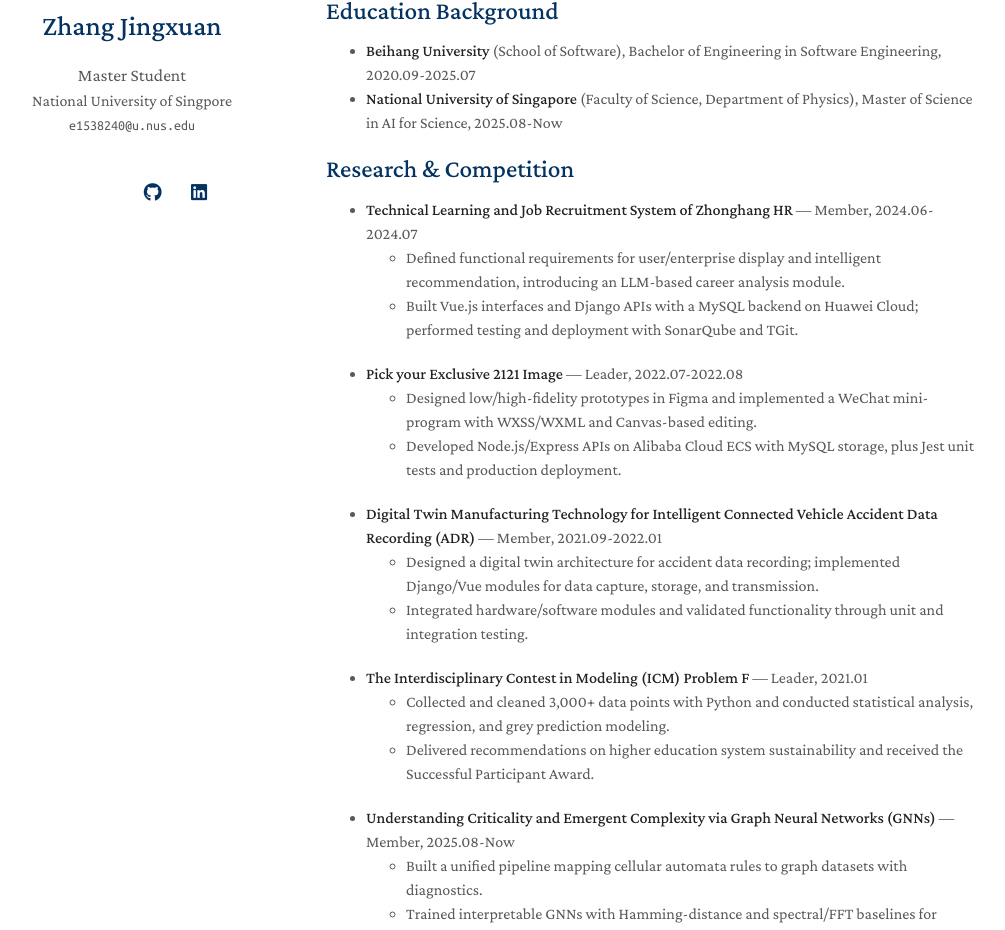
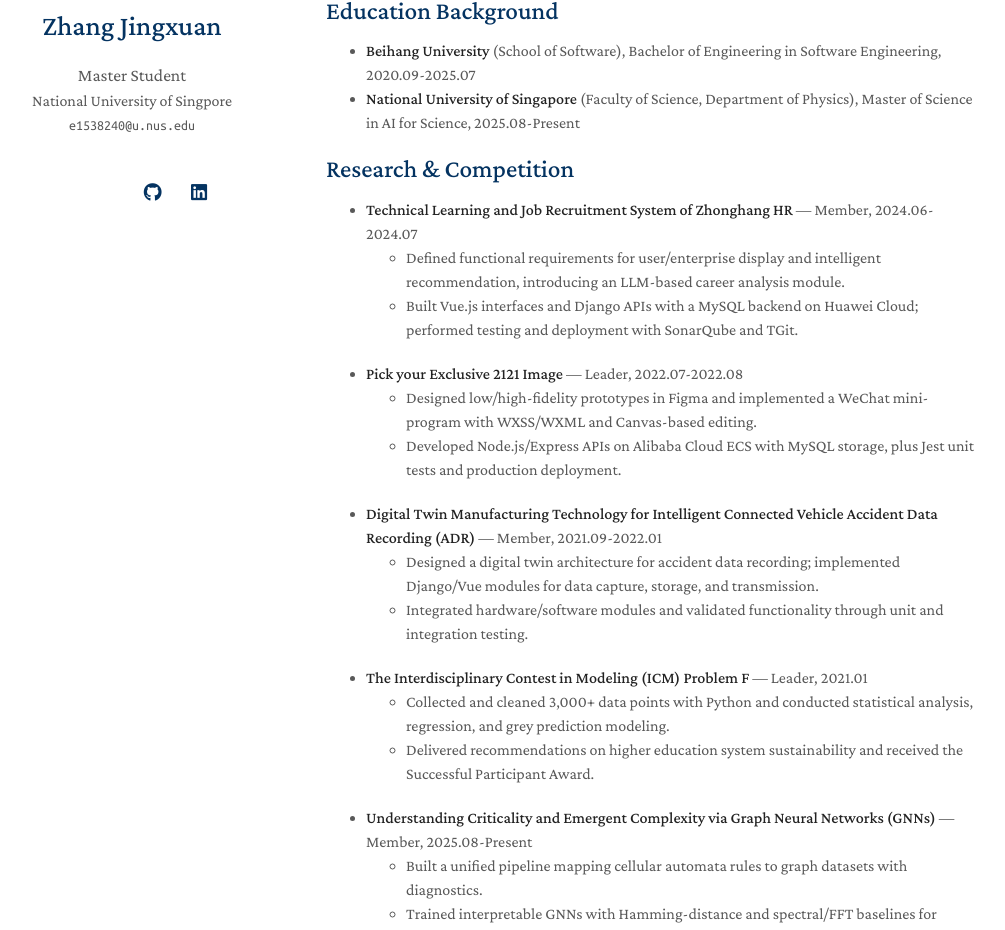
Before and after one commit to Yo1ogreyZz/Yo1ogreyZz.github.io, a Jekyll site: the page built from index.md, in a window 1280 px wide and 1400 px high. Shown: the part 204-1134 px from the top of the window, without its empty margins (144-1149 px from the left). Built offline with Jekyll 4.4.1, drawn with Linux system fonts in a browser that asks for light colours; a style sheet for code colours, icons or effects is not loaded; our own code applies the rules of GitHub Pages for plain Markdown files; some of the changed text lies outside the part shown.

```diff
--- a/_data/publications.yml
+++ b/_data/publications.yml
@@ -2,7 +2,7 @@ main:
 
   - title: "From Environmental Perception to Intelligent Battery Management: A Novel Real-Time Fault Early Warning Method for Onboard Power Batteries in a Cyber-Physical System"
     authors: "<strong>Jingxuan Zhang</strong> (First Author)"
-    conference: "Journal of Electrical Engineering & Technology, Manuscript EETE-D-24-03440R2, 2025.11."
+    conference: "Journal of Electrical Engineering & Technology, 2025.11."
 
   - title: "Digital Twin Manufacturing Technology for Intelligent Connected Vehicle Accident Data Recording"
     authors: "Jingxuan Zhang (Fifth Author)"
--- a/index.md
+++ b/index.md
@@ -9,7 +9,7 @@ I am a master student in AI for Science at the National University of Singapore,
 ## Education Background
 
 - **Beihang University** (School of Software), Bachelor of Engineering in Software Engineering, 2020.09-2025.07
-- **National University of Singapore** (Faculty of Science, Department of Physics), Master of Science in AI for Science, 2025.08-Now
+- **National University of Singapore** (Faculty of Science, Department of Physics), Master of Science in AI for Science, 2025.08-Present
 
 ## Research & Competition
 
@@ -25,7 +25,7 @@ I am a master student in AI for Science at the National University of Singapore,
 - **The Interdisciplinary Contest in Modeling (ICM) Problem F** — Leader, 2021.01
   - Collected and cleaned 3,000+ data points with Python and conducted statistical analysis, regression, and grey prediction modeling.
   - Delivered recommendations on higher education system sustainability and received the Successful Participant Award.
-- **Understanding Criticality and Emergent Complexity via Graph Neural Networks (GNNs)** — Member, 2025.08-Now
+- **Understanding Criticality and Emergent Complexity via Graph Neural Networks (GNNs)** — Member, 2025.08-Present
   - Built a unified pipeline mapping cellular automata rules to graph datasets with diagnostics.
   - Trained interpretable GNNs with Hamming-distance and spectral/FFT baselines for critical behavior prediction.
 
```
